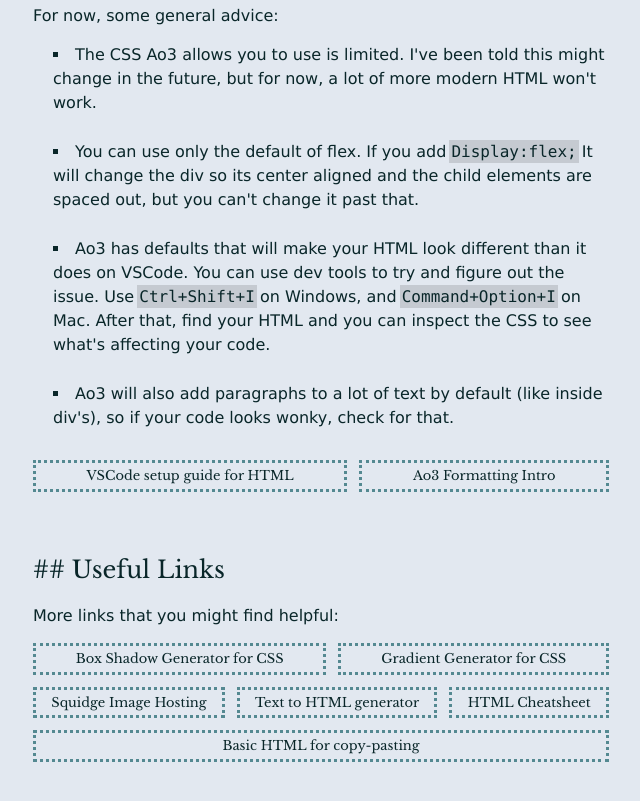
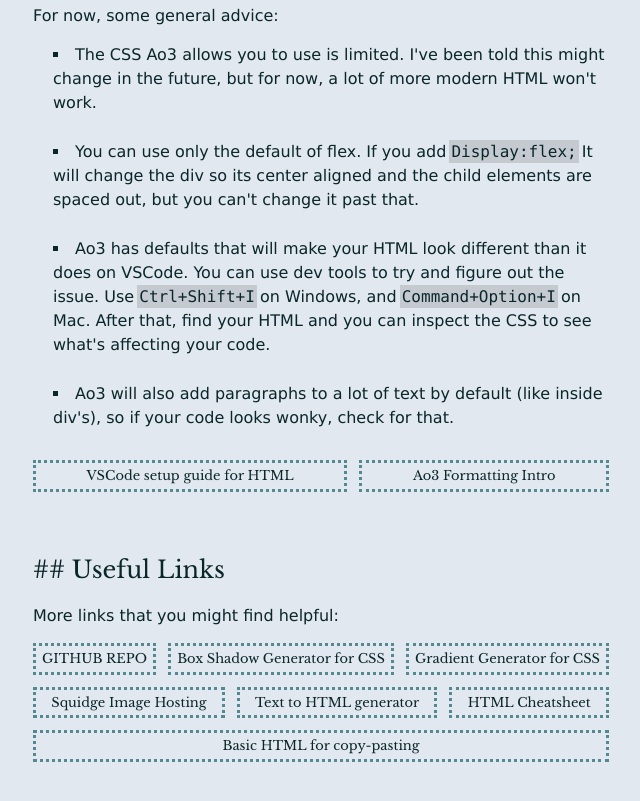
Before and after one commit to ultraviollett/Workskin-Workshop, a website: page public/tutorial.html in a window 1280 px wide. Shown: the part 3309-4110 px from the top of the page, without its empty margins (319-959 px from the left). Drawn offline with nearby package versions, Linux system fonts and the light colour scheme.

Commit message:
Add link to github

```diff
--- a/public/tutorial.html
+++ b/public/tutorial.html
@@ -292,6 +292,11 @@
 <p>More links that you might find helpful:</p>
 
 <div class="buttonhorizontal">
+
+  <button onclick="window.location.href=
+'https://github.com/ultraviollett/Workskin-Workshop';">
+ GITHUB REPO</button>
+
 <button onclick="window.location.href=
 'https://www.cssmatic.com/box-shadow';">
  Box Shadow Generator for CSS</button>
```
Also changed, not shown: public/index.html (+1 -0 lines), public/dist/output.css.
